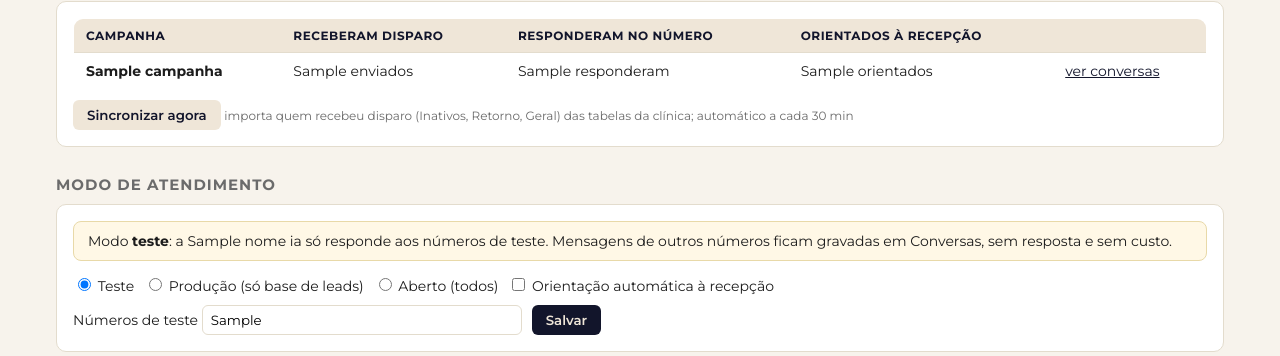
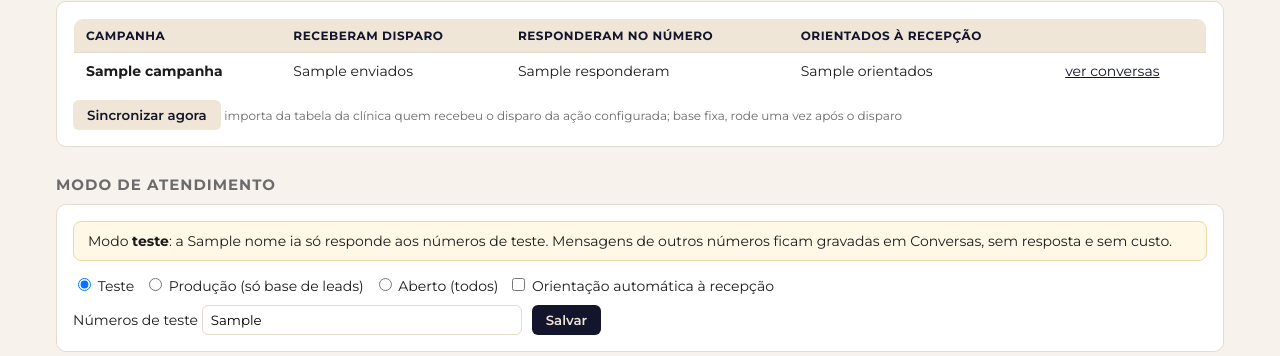
Before and after one commit to celeste-passoni/celeste-passoni, a Python web app: template src/celeste/painel/templates/dashboard.html in a window 1280 px wide. Shown: the part 592-948 px from the top of the page. Run offline with Jinja, Linux system fonts and the light colour scheme; the template is opened without the code that fills it: most values are stand-ins (such as "Sample title", 1, 10 or a date in 2020).

Commit message:
Campanhas: sem agendamento; sincronização manual única pelo painel
Co-Authored-By: Claude Fable 5.1 <noreply@anthropic.com>

```diff
--- a/config/parametros.yaml
+++ b/config/parametros.yaml
@@ -339,5 +339,5 @@ campanhas:
   # Ações antigas (ex.: inativos, inativos_2) NÃO entram. Para uma nova ação, acrescente uma linha aqui.
   fontes:
     - { tabela: controle_envio_inativos, acao: inativos_outubro, rotulo: "Inativos · outubro/2026" }
-  sincronizar_a_cada_min: 30
+  # base fixa: sincronizar UMA vez pelo botão "Sincronizar agora" do painel (sem agendamento)
   # Conversas com frente "campanha" nunca são atendidas pela IA (em nenhum modo); a equipe direciona à recepção pelo painel.
--- a/src/celeste/painel/templates/dashboard.html
+++ b/src/celeste/painel/templates/dashboard.html
@@ -39,7 +39,7 @@
     <td><a href="/conversas?frente=campanha:{{ nome }}">ver conversas</a></td></tr>{% endfor %}
   </table>
   {% else %}<p class="muted">Nenhum contato de campanha importado ainda.</p>{% endif %}
-  <form method="post" action="/campanhas/sincronizar" style="margin-top:10px"><button type="submit" class="leve">Sincronizar agora</button> <span class="muted" style="font-size:12px">importa quem recebeu disparo (Inativos, Retorno, Geral) das tabelas da clínica; automático a cada 30 min</span></form>
+  <form method="post" action="/campanhas/sincronizar" style="margin-top:10px"><button type="submit" class="leve">Sincronizar agora</button> <span class="muted" style="font-size:12px">importa da tabela da clínica quem recebeu o disparo da ação configurada; base fixa, rode uma vez após o disparo</span></form>
 </div>
 
 <h2>Modo de atendimento</h2>
```
Also changed, not shown: 1 other file.
